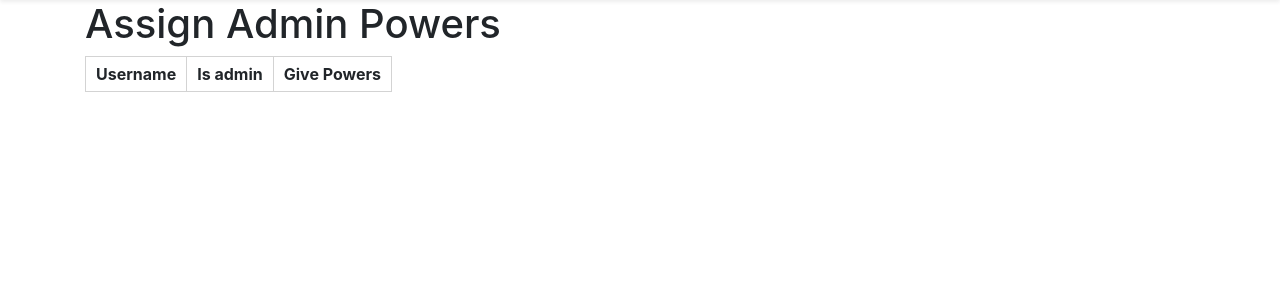
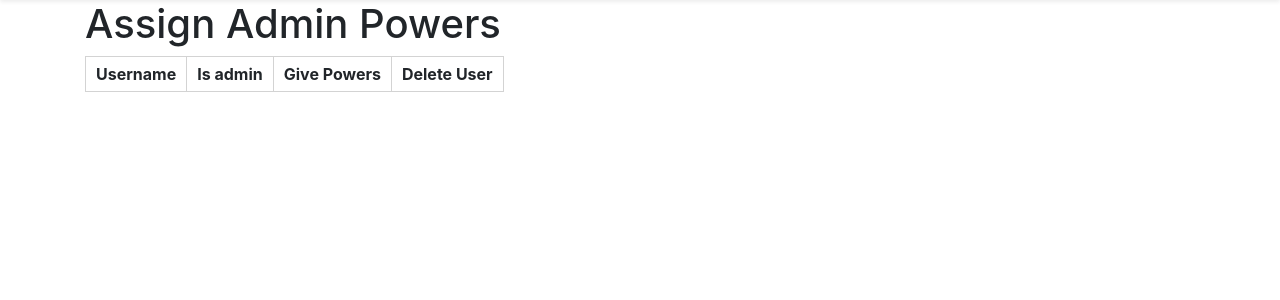
Before and after one commit to Oisin-Headen/Django-Project, a Django app: page /admins/ in a window 1280 px wide. Shown: the part 56-356 px from the top of the page. Run offline with Django 3.2, Linux system fonts and the light colour scheme; the visitor is signed in with stand-in values (Sample User, id 1); data comes from the database, SQL or seed files in the repository; lists and menus that the app fills with data are empty; some libraries are stand-ins or nearby versions.

Commit message:
Can delete Users

```diff
--- a/ParanoidEnv/ParanoidAndroidProject/paranoidApp/templates/paranoidApp/admin_powers.html
+++ b/ParanoidEnv/ParanoidAndroidProject/paranoidApp/templates/paranoidApp/admin_powers.html
@@ -7,6 +7,7 @@
         <th>Username</th>
         <th>Is admin</th>
         <th>Give Powers</th>
+        <th>Delete User</th>
     </tr>
 {% for user in users %}
     <tr>
@@ -21,10 +22,30 @@
             </form>
             {% endif %}
         </td>
+        <td>
+            {% if not user.is_admin %}
+            <form method="POST" action="{% url 'delete_user_post' %}" class="delete-form">
+            {% csrf_token %}
+            <input type="hidden" name="user_id" value="{{user.pk}}">
+            <button class="delete-button" type="submit">Delete User</button>
+            </form>
+            {% endif %}
+        </td>
     </tr>
 {% endfor %}
 </table>
 {% endblock %}
 
 {% block scripts %}
+<script>
+    $(document).ready(function(){
+        $(".delete-form").click(function(e){
+            e.preventDefault();
+            if(confirm("Are you sure you want to delete this user? All this user's survey data will be deleted."))
+            {
+                $(this).submit();
+            }
+        });
+    });
+</script>
 {% endblock %}
--- a/ParanoidEnv/ParanoidAndroidProject/paranoidApp/urls.py
+++ b/ParanoidEnv/ParanoidAndroidProject/paranoidApp/urls.py
@@ -27,6 +27,7 @@ urlpatterns = [
 
     path('admins/', views.assign_admin_powers, name="assign_admin"),
     path('admins/assign/', views.assign_admin_powers_post, name="assign_admin_post"),
+    path('admins/delete/', views.delete_user_post, name="delete_user_post"),
 
     path('view/sample/analytics', views.analyse_data, name="analyse_data"),
     path('view/<int:survey_id>/analytics', views.analyse_data, name="analyse_data"),
--- a/ParanoidEnv/ParanoidAndroidProject/paranoidApp/views.py
+++ b/ParanoidEnv/ParanoidAndroidProject/paranoidApp/views.py
@@ -31,6 +31,17 @@ QUESTION_TYPES = {
     "email": "Email",
     "numerical": "Number"
 }
+
+def delete_survey_data(survey_number):
+    """Helper function to delete survey"""
+    current_folder = os.path.dirname(os.path.abspath(__file__))
+    survey_file = os.path.join(current_folder, "data/survey" + str(survey_number) + ".json")
+    answers_file = os.path.join(current_folder, "data/survey" + str(survey_number) + ".csv")
+    try:
+        os.remove(answers_file)
+        os.remove(survey_file)
+    except OSError:
+        pass
 
 def index(request):
     """The Index Page"""
@@ -123,8 +134,6 @@ def survey_post_data(request):
     """Take the posted data, validate, and store it"""
     try:
         survey_id = request.POST['survey-id']
-        # TODO possibly remove the test survey?
-        # ^ When test survey is generated on user command and added to the database
 
         current_folder = os.path.dirname(os.path.abspath(__file__))
         survey_file = os.path.join(current_folder, "data/survey" + str(survey_id) + ".json")
@@ -406,7 +415,42 @@ def assign_admin_powers_post(request):
         messages.add_message(request, messages.ERROR,
                              "That user does not exist")
         return HttpResponseRedirect(reverse('error'))
+    except KeyError:
+        messages.add_message(request, messages.ERROR,
+                             "No User Id provided")
+        return HttpResponseRedirect(reverse('error'))
 
+@require_POST
+@login_required
+def delete_user_post(request):
+    """Delete a specified user"""
+    if request.user.is_admin is False:
+        messages.add_message(request, messages.ERROR,
+                             "You do not have permission to delete")
+        return HttpResponseRedirect(reverse('error'))
+    try:
+        user_id = request.POST['user_id']
+        user = get_object_or_404(SurveyUser, pk=user_id)
+        if user.is_admin is True:
+            messages.add_message(request, messages.ERROR,
+                                 "You cannot delete admins")
+            return HttpResponseRedirect(reverse('error'))
+
+        user_surveys = Survey.objects.filter(creator=user_id)
+        for survey in user_surveys:
+            delete_survey_data(survey.pk)
+        SurveyUser.objects.get(pk=user_id).delete()
+
+
+        return HttpResponseRedirect(reverse('assign_admin'))
+    except Http404:
+        messages.add_message(request, messages.ERROR,
+                             "That user does not exist")
+        return HttpResponseRedirect(reverse('error'))
+    except KeyError:
+        messages.add_message(request, messages.ERROR,
+                             "No User Id provided")
+        return HttpResponseRedirect(reverse('error'))
 
 def analyse_data(request, survey_id=-1):
     """testing data analysis"""
```
